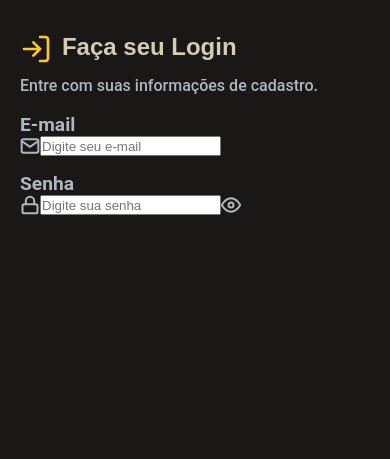
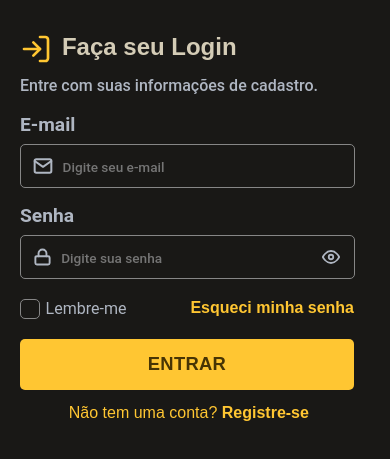
Before and after one commit to leonardorochedo/Login-Form, a plain HTML site: page index.html in a window 390 px wide. Shown: the part 71-530 px from the top of the page. Drawn offline with Linux system fonts and the light colour scheme.

```diff
--- a/index.html
+++ b/index.html
@@ -23,18 +23,29 @@
     </div>
     <div class="email">
         <h2>E-mail</h2>
-        <form action="">
-            <img src="assets/mail.svg" alt="Email">
+        <form action="#">
+            <img src="assets/mail.svg" alt="Email" class="mail">
             <input type="text" placeholder="Digite seu e-mail">
         </form>
     </div>
     <div class="password">
         <h2>Senha</h2>
-        <form action="">
-            <img src="assets/lock.svg" alt="Password">
+        <form action="#">
+            <img src="assets/lock.svg" alt="Password" class="lock">
             <input type="text" placeholder="Digite sua senha">
-            <img src="assets/eye.svg" alt="Hidden password">
+            <img src="assets/eye.svg" alt="Hidden password" class="hidden">
         </form>
+    </div>
+    <div class="checkbox">
+        <button class="checkbox"></button>
+        <p>Lembre-me</p>
+        <a href="#">Esqueci minha senha</a>
+    </div>
+    <div class="button">
+        <button>ENTRAR</button>
+    </div>
+    <div class="register">
+        <p>Não tem uma conta? <span>Registre-se</span></p>
     </div>
 </body>
 </html>
--- a/style.css
+++ b/style.css
@@ -38,6 +38,9 @@ body {
 
     --title-color: #D4CCB6;
     --text-color: #AFB6C2;
+
+    --border-color: #868686;
+    --yellow: #FFC632;
 }
 
 /*********    HEADER    ***************/
@@ -113,9 +116,113 @@ div.password {
 }
 
 div form {
+    margin-top: 0.5rem;
+
+    border: 1px solid;
+    border-color: var(--border-color);
+    border-radius: 5px;
+    align-items: center;
+
+    width: 20.93rem;
+    height: 2.75rem;
+
     display: flex;
+}
+
+div form input {
+    background-color: var(--body-color);
+    border: none;
+
+    font: 500 1rem var(--text-font);
+    color: whitesmoke;
+    width: 17.5rem;
+}
+
+::placeholder {
+    font: 500 0.85rem var(--text-font);
 }
 
 div form img {
     width: 1.25rem;
 }
+
+div form img.mail,
+div form img.lock {
+    margin-left: 0.75rem;
+    margin-right: 0.60rem;
+}
+
+div form img.hidden {
+    margin-right: 0.85rem;
+}
+
+/* CHECKBOX */
+
+div.checkbox {
+    margin-top: 1.25rem;
+    margin-left: 1.25rem;
+
+    display: flex;
+}
+
+div.checkbox button {
+    width: 1.25rem;
+    height: 1.25rem;
+    background: transparent;
+
+    border: 1px solid var(--border-color);
+    border-radius: 5px;
+}
+
+div.checkbox p {
+    font: 400 1rem var(--text-font);
+    color: var(--text-color);
+
+    margin-left: 0.35rem;
+    margin-right: 4rem;
+}
+
+div.checkbox a {
+    font: 600 1rem var(--title-font);
+    color: var(--yellow);
+}
+
+/* BUTTON */
+
+div.button {
+    margin-top: 1.25rem;
+    margin-left: 1.25rem;
+    margin-right: 1.25rem;
+
+    display: flex;
+}
+
+div.button button {
+    width: 20.87rem;
+    height: 3.18rem;
+
+    background-color: var(--yellow);
+
+    border: none;
+    border-radius: 5px;
+
+    font: 600 1.15rem var(--title-font);
+    color: #473404;
+    letter-spacing: 0.015em;
+}
+
+/* REGISTER */
+
+div.register {
+    margin-top: 0.87rem;
+    margin-left: 4.3rem;
+}
+
+div.register p {
+    font: 400 1rem var(--title-font);
+    color: var(--yellow);
+}
+
+div.register p span {
+    font: 600 1rem var(--title-font);
+}
```
